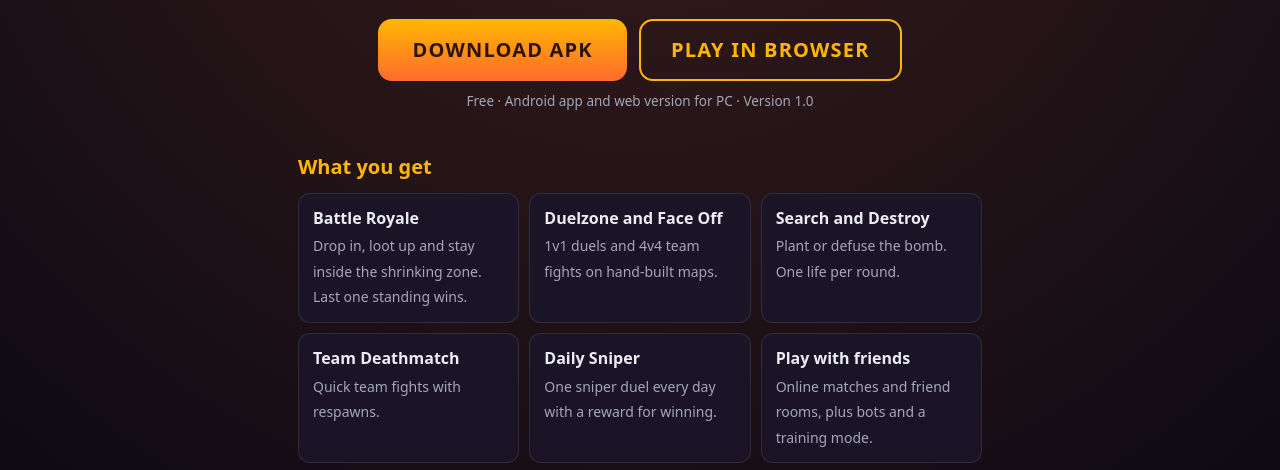
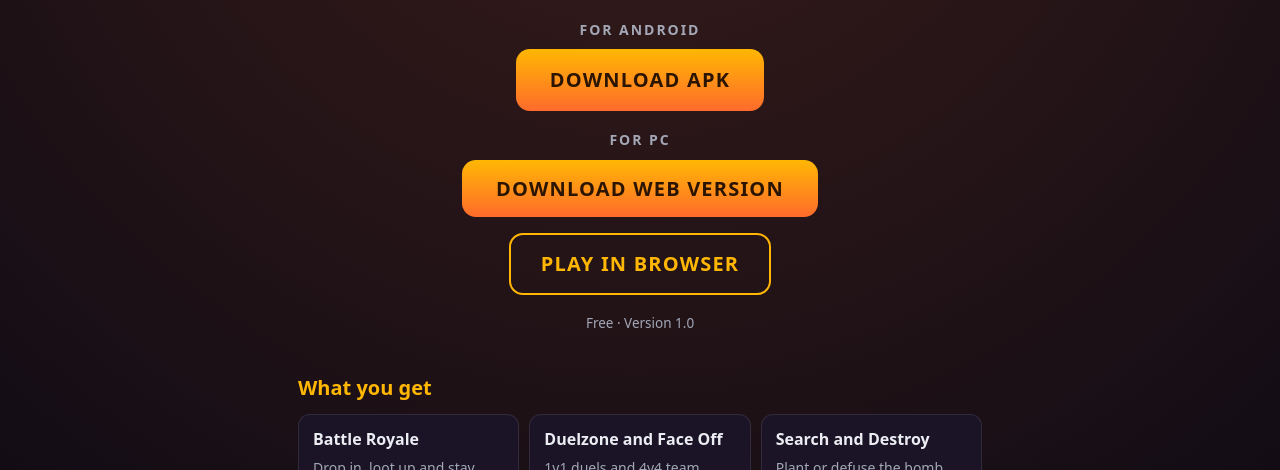
Before and after one commit to ThrustRoyale/ThrustRoyale.github.io, a plain HTML site: page index.html in a window 1280 px wide. Shown: the part 287-757 px from the top of the page. Drawn offline with Linux system fonts and the light colour scheme.

Commit message:
Add files via upload

```diff
--- a/index.html
+++ b/index.html
@@ -6,6 +6,7 @@
 <title>Thrust Royale – Fast 2D Battle Royale for Android and PC</title>
 <meta name="description" content="Thrust Royale is a fast 2D side-view battle royale and shooter for Android. Free to download.">
 <link rel="icon" type="image/png" href="favicon-32.png">
+<link rel="manifest" href="manifest.webmanifest">
 <style>
 :root{--bg:#0d0a14;--fg:#ecedf3;--mut:#a3a7b6;--ac:#ffb703;--ac2:#ff6b2c;--card:#1a1426;--line:rgba(255,255,255,.1)}
 *{box-sizing:border-box}
@@ -27,8 +28,9 @@ li{margin:8px 0}
 .grid span{color:var(--mut);font-size:14px}
 footer{margin-top:44px;padding-top:18px;border-top:1px solid var(--line);color:var(--mut);font-size:14px;text-align:center}
 a{color:var(--ac)}
-.btn.alt{background:transparent;color:var(--ac);border:2px solid var(--ac);margin:0 0 0 8px;padding:13px 30px}
-@media (max-width:520px){.btn.alt{margin:12px 0 0}}
+button.btn{font-family:inherit;cursor:pointer;border:0}
+.plat{margin:18px 0}.lbl{margin:0 0 8px;color:var(--mut);font-size:14px;letter-spacing:.14em;text-transform:uppercase;font-weight:700}
+.btn.alt{background:transparent;color:var(--ac);border:2px solid var(--ac);margin:0;padding:13px 30px}
 </style>
 </head>
 <body>
@@ -38,9 +40,13 @@ a{color:var(--ac)}
 <img src="icon-512.png" alt="Thrust Royale icon">
 <h1>THRUST ROYALE</h1>
 <p class="tag">A fast 2D side-view battle royale and shooter for Android and PC.</p>
-<a class="btn" href="https://github.com/ThrustRoyale/ThrustRoyale.github.io/releases/download/1.0.0/ThrustRoyale.apk">Download APK</a>
-<a class="btn alt" href="Royale.html">Play in browser</a>
-<p class="small">Free · Android app and web version for PC · Version 1.0</p>
+<div class="plat"><p class="lbl">For Android</p>
+<a class="btn" href="https://github.com/ThrustRoyale/ThrustRoyale.github.io/releases/download/1.0.0/ThrustRoyale.apk">Download APK</a></div>
+<div class="plat"><p class="lbl">For PC</p>
+<button class="btn" id="inst" type="button">Download web version</button>
+<p class="small" id="insth" hidden>To install: open <b>Play in browser</b>, then click the install icon in the address bar (Chrome or Edge).</p>
+<p><a class="btn alt" href="Royale.html">Play in browser</a></p></div>
+<p class="small">Free · Version 1.0</p>
 </section>
 
 <h2>What you get</h2>
@@ -79,5 +85,11 @@ a{color:var(--ac)}
 </footer>
 
 </main>
+<script>
+(function(){var dp=null,b=document.getElementById('inst'),h=document.getElementById('insth');
+window.addEventListener('beforeinstallprompt',function(e){e.preventDefault();dp=e});
+b.addEventListener('click',function(){if(dp){dp.prompt();dp.userChoice.finally(function(){dp=null});return}h.hidden=false});
+window.addEventListener('appinstalled',function(){h.hidden=true;b.textContent='Installed'})})();
+</script>
 </body>
 </html>
```
